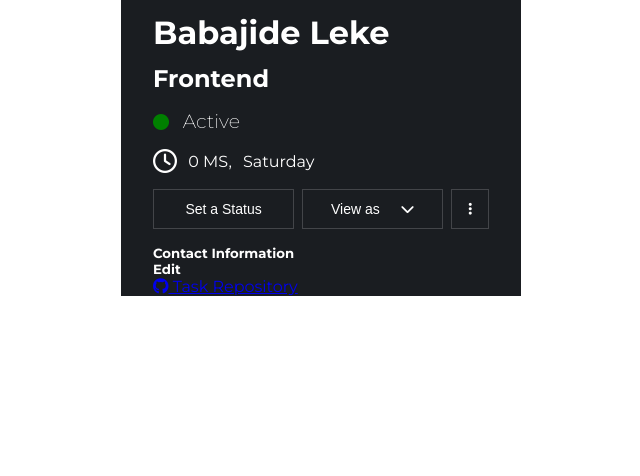
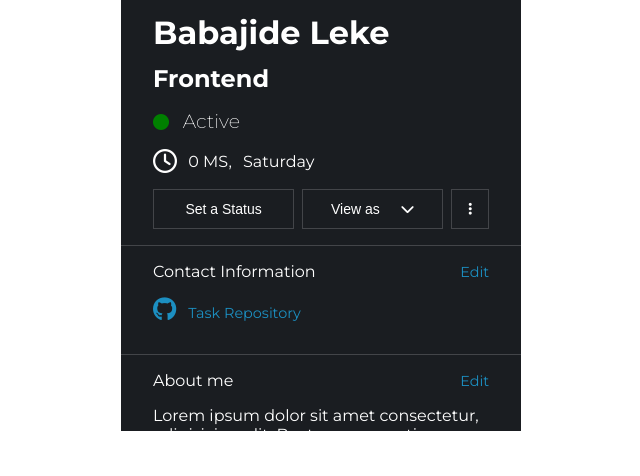
Before and after one commit to El-Jakes/profile-page, a plain HTML site: page index.html in a window 1280 px wide. Shown: the part 369-845 px from the top of the page, without its empty margins (319-959 px from the left). Before the commit the page ends 800 px from the top, so only its background shows below. Drawn offline with Linux system fonts and the light colour scheme.

Commit message:
update html and add more style to css

```diff
--- a/index.css
+++ b/index.css
@@ -14,6 +14,7 @@ body {
 .container {
   max-width: 400px;
   width: 100%;
+  height: 100vh;
   margin: 0 auto;
   background-color: #1a1d21;
   text-align: left;
@@ -21,12 +22,12 @@ body {
 
 .nav-bar,
 .hero,
-main {
+section {
   padding: 0 2em;
+  width: 100%;
 }
 
 .nav-bar {
-  width: 100%;
   display: flex;
   align-items: center;
   border-bottom: 1px solid #434549;
@@ -46,9 +47,9 @@ main {
   /* text-align: left; */
 }
 
-.hero {
+/* .hero {
   width: 100%;
-}
+} */
 
 .profile-img-wrapper {
   width: 300px;
@@ -125,3 +126,37 @@ main {
 .fa-ellipsis-vertical {
   font-size: 0.875rem;
 }
+
+.profile-links-wrapper {
+  border-top: 1px solid #434549;
+  border-bottom: 1px solid #434549;
+}
+
+.profile-links-heading-container,
+.about-heading-container {
+  display: flex;
+  align-items: center;
+  justify-content: space-between;
+}
+
+.profile-links-heading-container,
+.about-heading-container {
+  margin-bottom: 1em;
+}
+
+section {
+  padding-top: 1em;
+  padding-bottom: 2em;
+}
+
+.section-link,
+.github-link {
+  text-decoration: none;
+  color: #1c8fc1;
+  font-size: 0.9rem;
+}
+
+.fa-github {
+  margin-right: 0.5em;
+  font-size: 1.5rem;
+}
--- a/index.html
+++ b/index.html
@@ -45,20 +45,22 @@
       <button class="edit-btn edit-btn-menu"><i class="fa-solid fa-ellipsis-vertical"></i></button>
       </div>
     </header>
-    <main>
-        <section class="profile-links-wrapper">
+     <section class="profile-links-wrapper">
         <div class="profile-links-heading-container">
-        <h5 class="Profile-links-heading">Contact Information</h5>
-        <h5>Edit</h5>
+        <p class="Profile-links-heading">Contact Information</p>
+        <p><a href="#" class="section-link">Edit</a></p>
         </div>
-        <a
-          href="https://github.com/El-Jakes/profile-page"
-          class="github-url"
-          data-testid="githubUrl"
-          ><i class="fa-brands fa-github"></i> Task Repository</a
-        >
+
+        <a href="https://github.com/El-Jakes/profile-page" class="github-link" data-testid="githubUrl"><i class="fa-brands fa-github"></i>Task Repository</a >
         </section>
-    </main>
+     <section class="about-section">
+        <div class="about-heading-container">
+        <p class="about-heading">About me</p>
+        <p><a href="#" class="section-link">Edit</a></p>
+        </div>
+
+        <p>Lorem ipsum dolor sit amet consectetur, adipisicing elit. Beatae, accusantium.</p>
+        </section>
     </div>
 
     <script src="index.js"></script>
```
